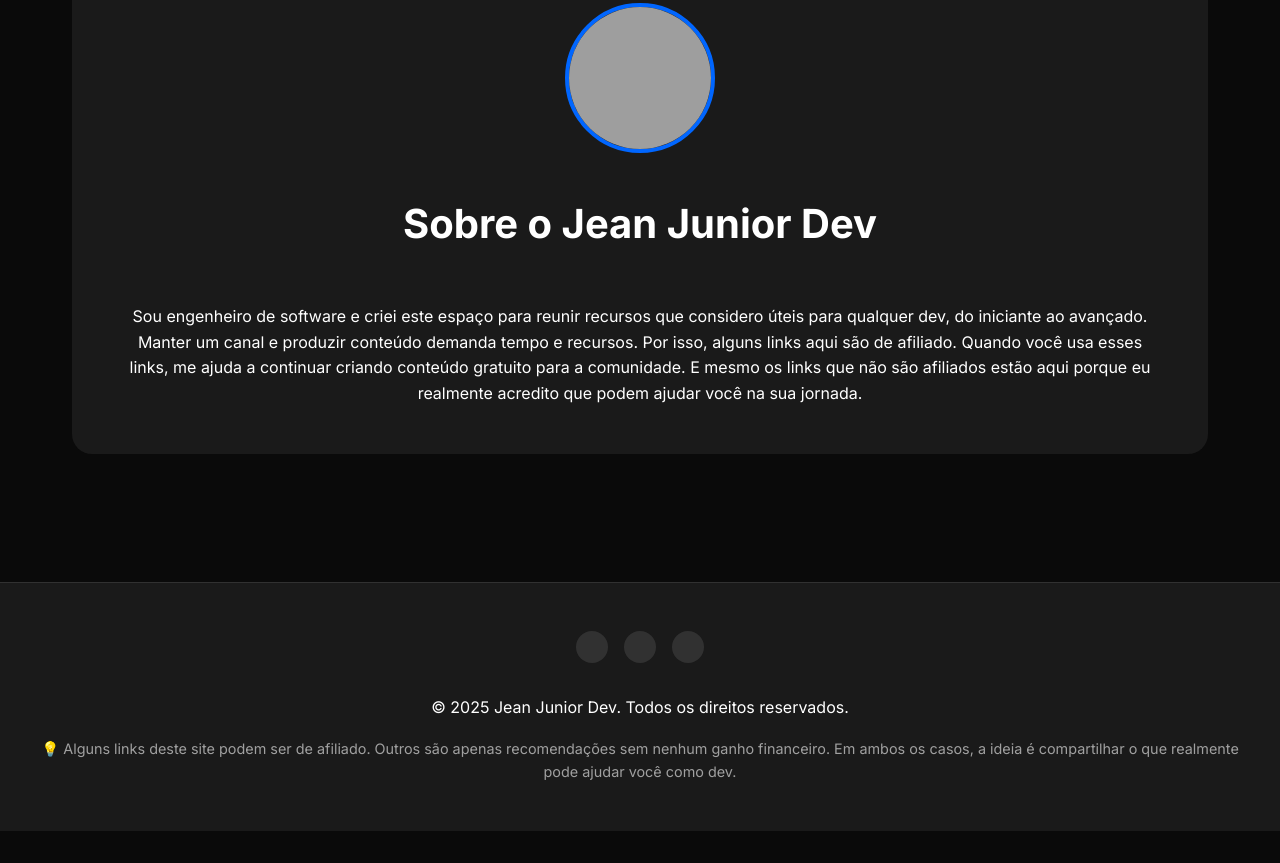
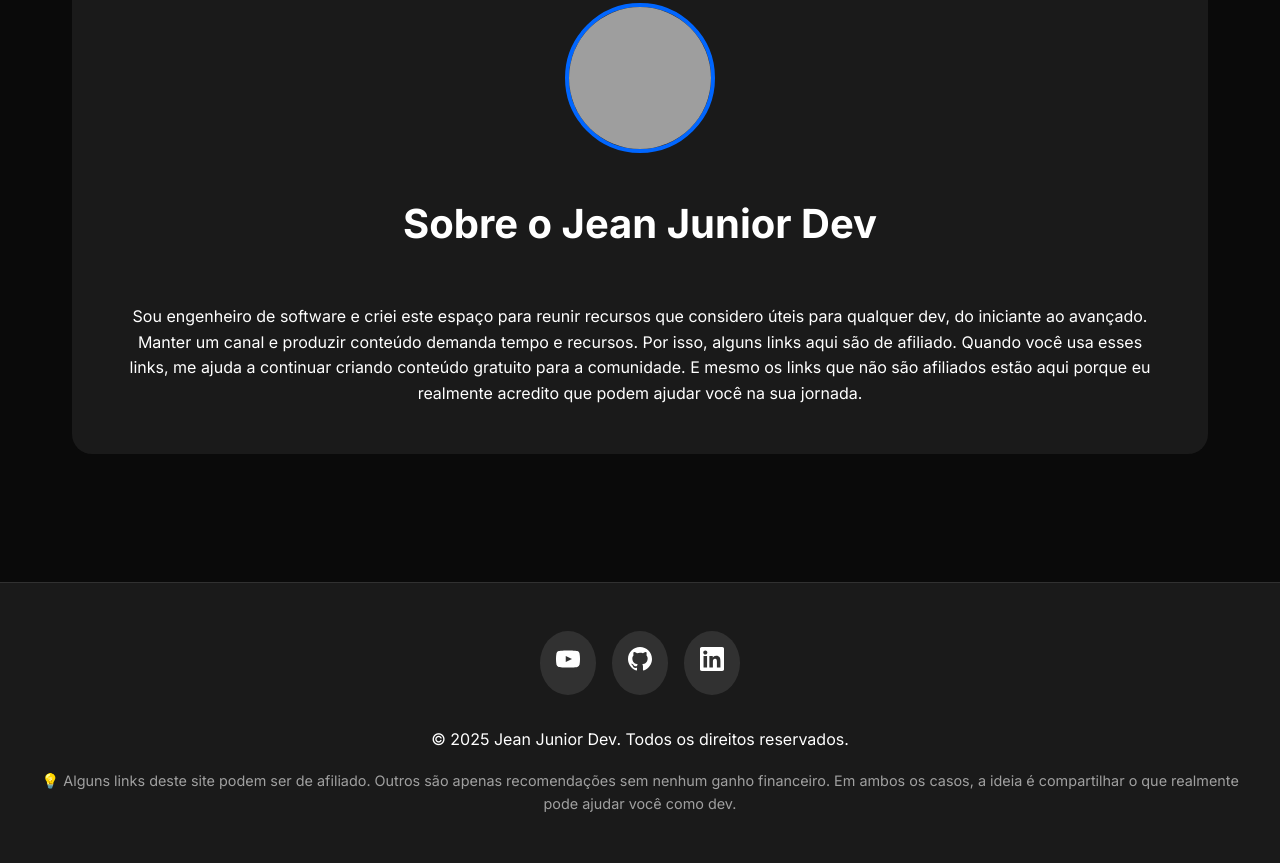
Before and after one commit to JeanJunior18/jeanjunior-dev, a plain HTML site: page index.html in a window 1280 px wide. Shown: the part 2097-2960 px from the top of the page. Before the commit the page ends 2928 px from the top, so only its background shows below. Drawn offline with Linux system fonts and the light colour scheme; grey boxes are pictures that could not be loaded.

Commit message:
fix: social svg

```diff
--- a/index.html
+++ b/index.html
@@ -64,7 +64,8 @@
 
     <section id="sobre" class="section">
       <div class="about animate-on-scroll">
-        <img id="foto-sobre" src="https://media.licdn.com/dms/image/v2/D4D03AQFA_o41cffgKA/profile-displayphoto-shrink_400_400/B4DZav0jDBHEAk-/0/1746706510696?e=1758758400&v=beta&t=A75ih8FVJz73MXB4YxuteQpla5VuMpBBdoFPutsZ5kU"
+        <img id="foto-sobre"
+          src="https://media.licdn.com/dms/image/v2/D4D03AQFA_o41cffgKA/profile-displayphoto-shrink_400_400/B4DZav0jDBHEAk-/0/1746706510696?e=1758758400&v=beta&t=A75ih8FVJz73MXB4YxuteQpla5VuMpBBdoFPutsZ5kU"
           alt="Jean Junior" />
         <h2 id="name-sobre">Sobre o Jean Junior Dev</h2>
         <p id="description-sobre-1">
@@ -84,15 +85,27 @@
   <footer>
     <div class="social-links">
       <a href="https://www.youtube.com/@jeanjunior-dev" id="youtube-link" class="social-link" target="_blank">
-        <!-- youtube svg -->
+        <svg xmlns="http://www.w3.org/2000/svg" viewBox="0 0 24 24" width="24" height="24" fill="currentColor">
+          <path
+            d="M23.498 6.186a2.998 2.998 0 0 0-2.112-2.116C19.63 3.5 12 3.5 12 3.5s-7.63 0-9.386.57a2.998 2.998 0 0 0-2.112 2.116A31.494 31.494 0 0 0 0 12a31.494 31.494 0 0 0 .502 5.814 2.998 2.998 0 0 0 2.112 2.116C4.37 20.5 12 20.5 12 20.5s7.63 0 9.386-.57a2.998 2.998 0 0 0 2.112-2.116A31.494 31.494 0 0 0 24 12a31.494 31.494 0 0 0-.502-5.814zM9.75 15.02V8.98l6.25 3.02-6.25 3.02z" />
+        </svg>
       </a>
+
       <a href="https://github.com/JeanJunior18" id="github-link" class="social-link" target="_blank">
-        <!-- github svg -->
+        <svg xmlns="http://www.w3.org/2000/svg" viewBox="0 0 24 24" width="24" height="24" fill="currentColor">
+          <path
+            d="M12 0C5.373 0 0 5.373 0 12c0 5.303 3.438 9.8 8.205 11.387.6.113.82-.258.82-.577 0-.285-.01-1.04-.015-2.04-3.338.724-4.042-1.61-4.042-1.61-.546-1.387-1.333-1.756-1.333-1.756-1.089-.745.083-.73.083-.73 1.205.085 1.84 1.236 1.84 1.236 1.07 1.834 2.807 1.304 3.492.997.108-.775.418-1.305.76-1.605-2.665-.303-5.466-1.332-5.466-5.931 0-1.31.468-2.38 1.235-3.22-.123-.303-.535-1.523.117-3.176 0 0 1.008-.322 3.3 1.23a11.495 11.495 0 0 1 3-.404c1.02.005 2.045.138 3 .404 2.292-1.552 3.3-1.23 3.3-1.23.653 1.653.241 2.873.118 3.176.77.84 1.233 1.91 1.233 3.22 0 4.61-2.804 5.625-5.475 5.921.43.372.815 1.102.815 2.222 0 1.606-.015 2.903-.015 3.293 0 .32.216.694.825.576C20.565 21.796 24 17.303 24 12c0-6.627-5.373-12-12-12z" />
+        </svg>
       </a>
+
       <a href="https://www.linkedin.com/in/jean-charles-junior/" id="linkedin-link" class="social-link" target="_blank">
-        <!-- linkedin svg -->
+        <svg xmlns="http://www.w3.org/2000/svg" viewBox="0 0 24 24" width="24" height="24" fill="currentColor">
+          <path
+            d="M22.225 0H1.771C.792 0 0 .774 0 1.729v20.542C0 23.226.792 24 1.771 24h20.451C23.208 24 24 23.226 24 22.271V1.729C24 .774 23.208 0 22.225 0zM7.085 20.452H3.542V9h3.543v11.452zM5.313 7.527c-1.134 0-2.053-.926-2.053-2.066 0-1.141.919-2.066 2.053-2.066 1.134 0 2.053.925 2.053 2.066 0 1.14-.919 2.066-2.053 2.066zm15.138 12.925h-3.542v-5.605c0-1.336-.025-3.055-1.86-3.055-1.862 0-2.147 1.454-2.147 2.956v5.704h-3.542V9h3.401v1.561h.049c.474-.898 1.632-1.846 3.359-1.846 3.592 0 4.256 2.363 4.256 5.437v6.3z" />
+        </svg>
       </a>
     </div>
+
 
     <p>&copy; 2025 <span id="name-footer">Jean Junior Dev</span>. Todos os direitos reservados.</p>
     <p style="margin-top: 1rem; color: var(--text-secondary); font-size: 0.9rem;">
```
